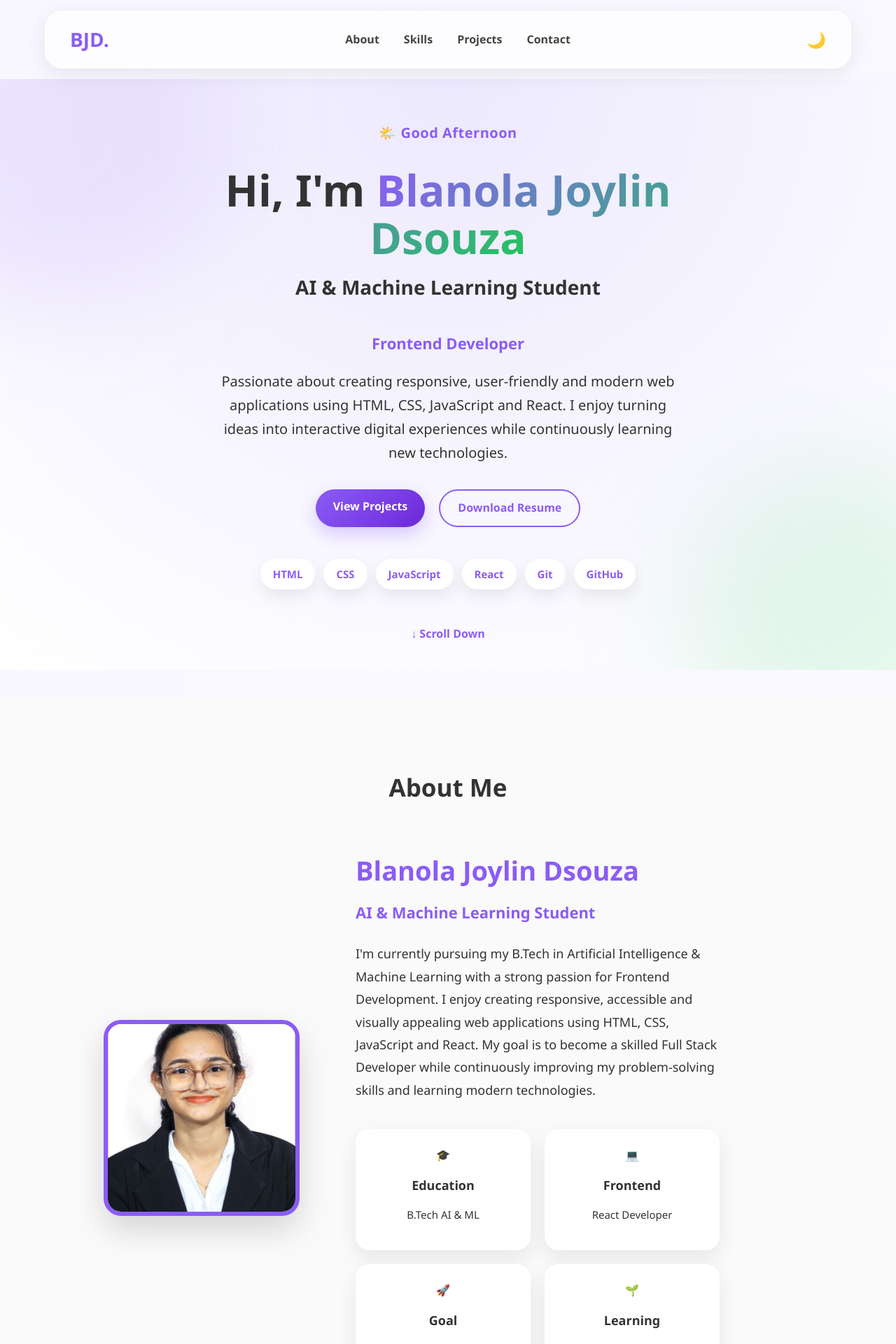
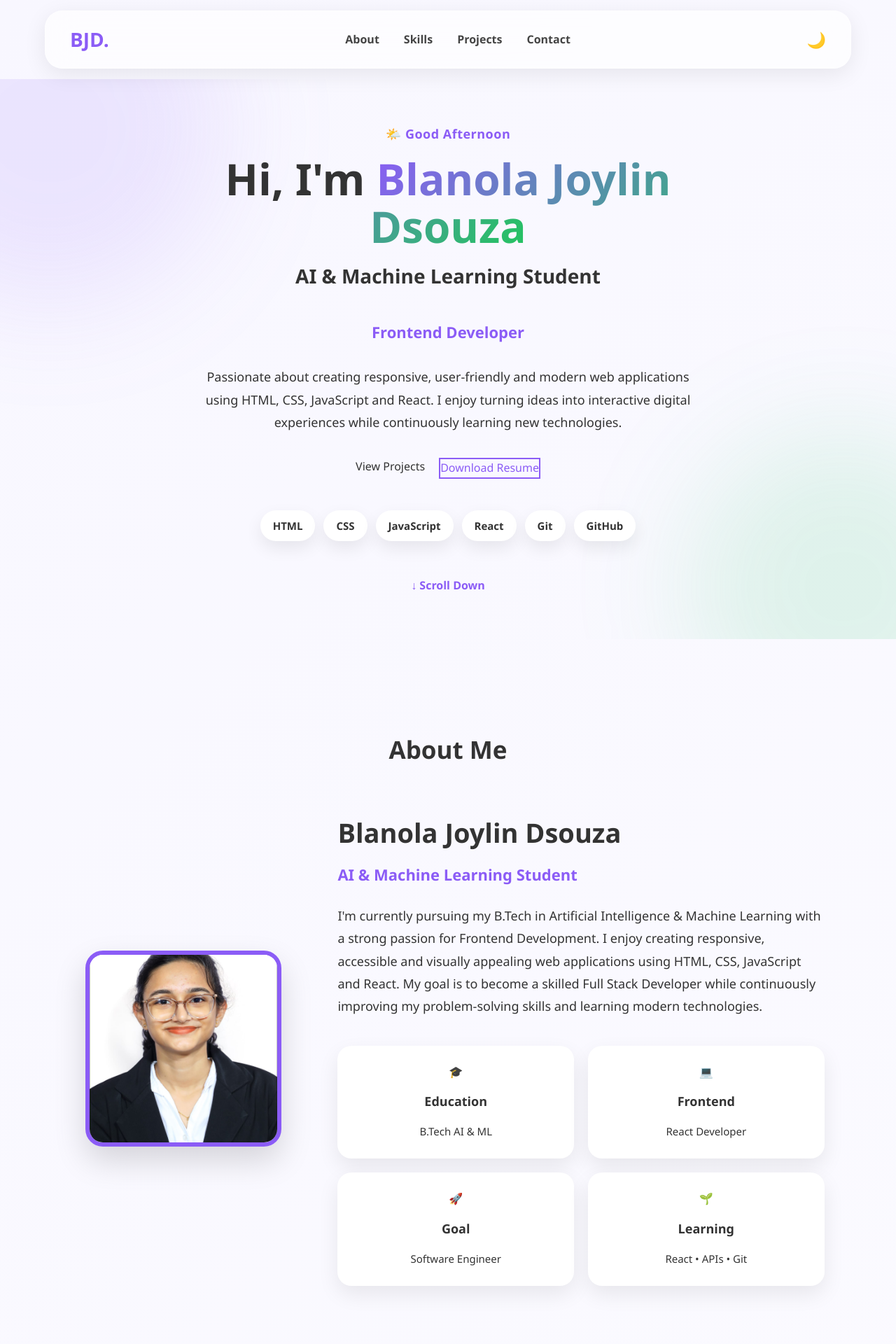
Before and after one commit to blanola-codes/my-portfolio, a React (Vite) app: page / in a window 1280 px wide. Shown: the top 1920 px of the page at 70% size. Built offline with nearby package versions, Linux system fonts and the light colour scheme.

Commit message:
Fix dark mode and clean up CSS

```diff
--- a/src/App.css
+++ b/src/App.css
@@ -116,149 +116,6 @@ background:rgba(24,24,27,0.75);
 
 .nav-link a:hover{
   color:var(--primary);
-}
-
-
-
-/* Hero */
-
-
-.hero-section{
-    min-height:80vh;
-    padding:100px 8% 80px;
-    display:flex;
-    flex-direction:column;
-    justify-content:center;
-    align-items:center;
-    text-align:center;
-    background:
-    radial-gradient(circle at top,#ede9fe,#ffffff);
-}
-body.dark .hero-section{
-
-background:
-radial-gradient(circle at top,#312e81,#09090b);
-
-}
-.hero-section span{
-
-background:linear-gradient(
-45deg,
-#8b5cf6,
-#22c55e
-);
-
--webkit-background-clip:text;
-
-color:transparent;
-
-}
-
-
-.hero-section h1{
-
-font-size:55px;
-margin-bottom:20px;
-animation:fadeUp .8s;
-}
-
-.hero-section h3{
-    margin-bottom:20px;
-}
-
-.hero-section span{
-
-color:var(--primary);
-
-}
-
-
-.hero-section p{
-    max-width:650px;
-    margin:0 auto 30px;
-    line-height:1.7;
-    font-size:20px;
-    margin-top:20px;
-
-}
-
-
-
-.hero-buttons{
-
-display:flex;
-gap:20px;
-margin-top:30px;
-margin-bottom:30px;
-
-}
-
-.hero-description{
-    max-width:650px;
-    margin:20px auto;
-    line-height:1.8;
-    font-size:18px;
-}
-
-.scroll-down{
-    margin-top:50px;
-    font-size:14px;
-    color:var(--primary);
-    animation:bounce 2s infinite;
-}
-
-@keyframes bounce{
-
-0%,20%,50%,80%,100%{
-transform:translateY(0);
-}
-
-40%{
-transform:translateY(10px);
-}
-
-60%{
-transform:translateY(5px);
-}
-
-}
-
-
-
-.btn{
-
-padding:12px 25px;
-border-radius:30px;
-font-weight:600;
-
-}
-
-
-.btn-primary{
-
-background:linear-gradient(
-135deg,
-#8b5cf6,
-#6d28d9
-);
-
-color:white;
-
-box-shadow:
-0 10px 25px rgba(139,92,246,.3);
-
-transition:.3s;
-
-}
-
-
-.btn-primary:hover{
-
-transform:translateY(-5px);
-
-box-shadow:
-0 15px 35px rgba(139,92,246,.5);
-
 }
 
 
@@ -291,266 +148,6 @@ margin-bottom:40px;
     max-width:600px;
     margin:20px auto;
     line-height:1.8;
-}
-
-/* About */
-
-
-.about-section{
-  background:#fafafa;
-  padding:100px 10%;
-}
-
-.about-container{
-    display:flex;
-    align-items:center;
-    justify-content:center;
-    gap:90px;
-    flex-wrap:wrap;
-}
-
-.profile-photo img{
-    width:240px;
-    height:240px;
-    border-radius:50%;
-    object-fit:cover;
-    border:5px solid var(--primary);
-}
-
-.about-content{
-    max-width:520px;
-}
-
-.about-content h3{
-    color:var(--primary);
-    font-size:34px;
-}
-
-.about-content h4{
-    margin:15px 0;
-    color:gray;
-}
-
-.about-content p{
-    line-height:1.8;
-    margin-bottom:30px;
-}
-.about-highlights{
-
-margin-top:30px;
-
-}
-
-.about-highlights p{
-
-margin:12px 0;
-
-font-size:16px;
-
-}
-
-.stats-section{
-    padding:40px 10% 80px;
-}
-
-.stats-grid{
-    display:grid;
-    grid-template-columns:repeat(auto-fit,minmax(180px,1fr));
-    gap:25px;
-}
-
-.stat-card{
-    background:var(--card);
-    padding:30px;
-    text-align:center;
-    border-radius:20px;
-    box-shadow:0 10px 30px rgba(0,0,0,.08);
-    transition:.3s;
-}
-
-.stat-card:hover{
-    transform:translateY(-8px);
-}
-
-.stat-card h2{
-    color:var(--primary);
-    font-size:40px;
-}
-
-.stat-card p{
-    margin-top:10px;
-    color:gray;
-}
-
-/* Skills */
-
-.skills-grid {
-    display:grid;
-    grid-template-columns:repeat(auto-fit,minmax(250px,1fr));
-    gap:30px;
-    margin-top:50px;
-}
-
-.skills-items {
-  background: var(--card);
-  color: var(--text);
-  padding: 25px;
-  border-radius: 18px;
-  box-shadow: 0 10px 25px rgba(0, 0, 0, 0.08);
-  transition: 0.3s ease;
-}
-
-.skills-items:hover {
-  transform: translateY(-8px);
-}
-
-.skill-header {
-  display: flex;
-  justify-content: space-between;
-  align-items: center;
-  margin-bottom: 15px;
-  font-weight: 600;
-}
-
-.progress-bar {
-  width: 100%;
-  height: 10px;
-  background: #e5e7eb;
-  border-radius: 50px;
-  overflow: hidden;
-}
-
-.progress {
-  height: 100%;
-  background: linear-gradient(90deg, #8b5cf6, #22c55e);
-  border-radius: 50px;
-  transition: width 0.5s ease;
-}
-
-/* Projects */
-.projects-section{
-background:#fafafa;
-}
-.projects-grid{
-
-display:grid;
-
-grid-template-columns:
-repeat(auto-fit,minmax(340px,1fr));
-
-gap:35px;
-
-}
-.project-card{
-
-background:var(--card);
-
-color:var(--text);
-
-border-radius:25px;
-
-overflow:hidden;
-
-padding-bottom:25px;
-
-border:1px solid #eee;
-
-box-shadow:
-0 15px 35px rgba(0,0,0,.08);
-
-transition:.4s;
-display:flex;
-flex-direction:column;
-justify-content:space-between;
-min-height:520px;
-height:100%;
-
-}
-.project-card:hover{
-
-transform:
-translateY(-12px)
-scale(1.02);
-
-box-shadow:
-0 25px 50px rgba(0,0,0,.15);
-
-}
-.mobile-image{
-    object-fit:contain !important;
-    background:#18181b;
-    padding:12px;
-}
-.project-card img{
-
-width:100%;
-
-height:220px;
-
-object-fit:cover;
-
-display:block;
-
-}
-
-.project-card h3{
-
-padding:15px;
-
-}
-.project-card p{
-
-padding:0 15px;
-
-}
-.project-tags{
-
-padding:15px;
-
-}
-.project-tags span{
-
-background:var(--secondary);
-
-padding:5px 12px;
-
-border-radius:20px;
-
-margin-right:10px;
-
-}
-.project-card a{
-
-margin-left:15px;
-
-color:var(--primary);
-
-font-weight:bold;
-
-}
-.project-content{
-    padding:20px;
-    display:flex;
-    flex-direction:column;
-    flex:1;
-}
-.project-links{
-    display:flex;
-    gap:15px;
-    margin-top:20px;
-}
-
-.project-links a{
-    padding:10px 18px;
-    border-radius:25px;
-    background:var(--primary);
-    color:white;
-    text-decoration:none;
-    transition:.3s;
-}
-
-.project-links a:hover{
-    transform:translateY(-3px);
 }
 
 /* Contact */
@@ -740,20 +337,6 @@ transform:translateY(0);
 
 }
 
-.tech-stack{
-display:flex;
-gap:15px;
-justify-content:center;
-margin-top:30px;
-flex-wrap:wrap;
-}
-
-.tech-stack span{
-background:#ede9fe;
-padding:10px 18px;
-border-radius:30px;
-font-weight:600;
-}
 /* Dark Mode Styling */
 
 body.dark .about-section{
@@ -1520,6 +1103,31 @@ transform:translateY(-3px);
 background:#6d28d9;
 
 }
+
+body.dark .projects-section{
+    background:#09090b;
+    color:#f5f5f5;
+}
+
+body.dark .project-subtitle{
+    color:#cbd5e1;
+}
+
+body.dark .project-card{
+    background:#18181b;
+    color:#f5f5f5;
+    border-color:#333;
+}
+
+body.dark .project-content h3,
+body.dark .project-content p{
+    color:#f5f5f5;
+}
+
+body.dark .project-tags span{
+    background:#312e81;
+    color:#f5f5f5;
+}
 /*================ JOURNEY ================*/
 
 .journey-section{
```
